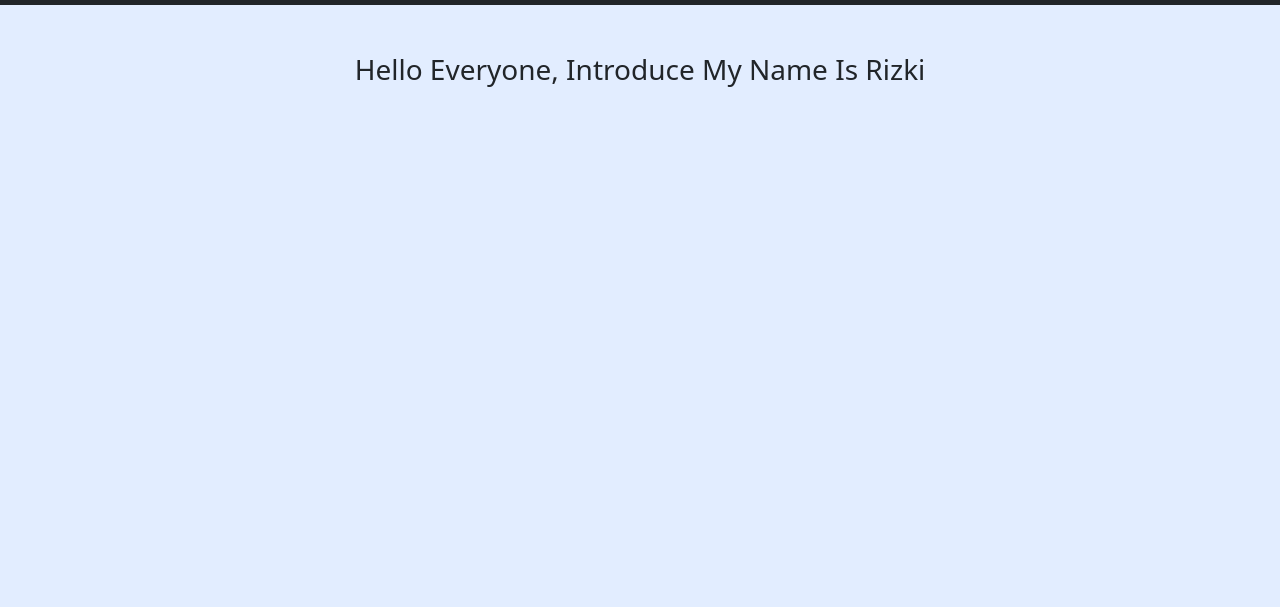
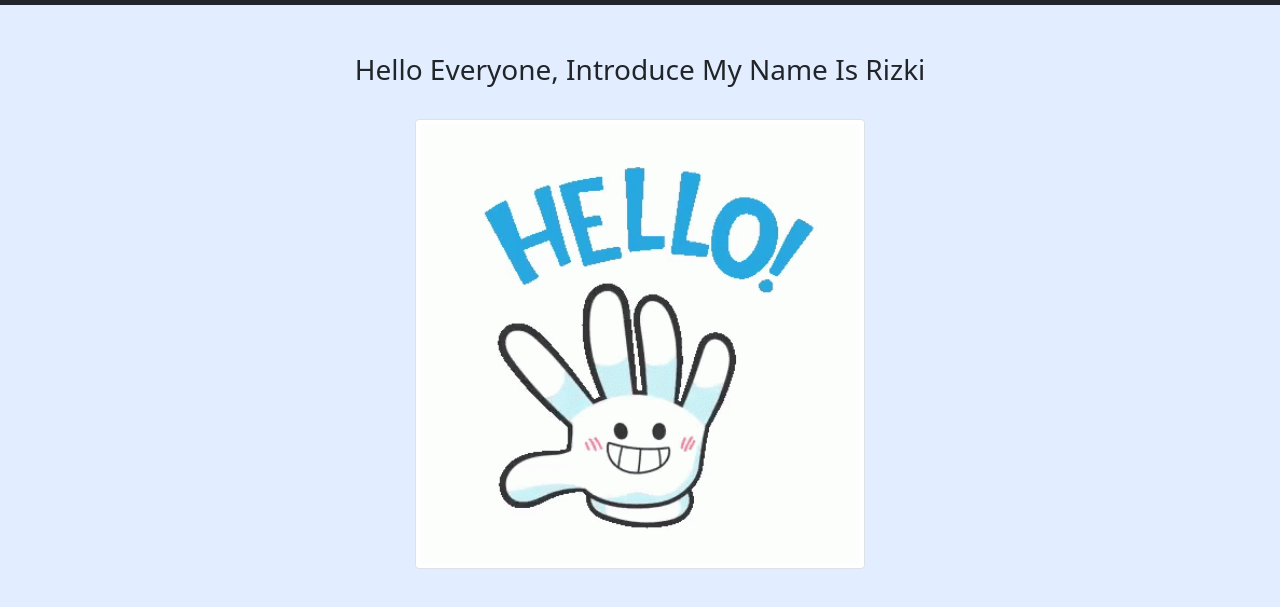
Before and after one commit to rzxyss/rzxyss.github.io, a plain HTML site: page index.html in a window 1280 px wide. Shown: the part 51-658 px from the top of the page. Drawn offline with nearby package versions, Linux system fonts and the light colour scheme.

Commit message:
first commit

```diff
--- a/index.html
+++ b/index.html
@@ -36,9 +36,11 @@
     <!-- endNavbar -->
 
     <!-- Content -->
-    <div class="container-fluid">
+    <div class="container">
         <div class="text-center mt-5">
             <h3 class="h3 text-capitalize">hello everyone, introduce my name is Rizki</h3>
+            <br>
+            <img src="img/hello.gif" class="img-thumbnail" width="450">
         </div>
     </div>
     <!-- endContent -->
```
Also changed, not shown: img/hello.gif (added).
